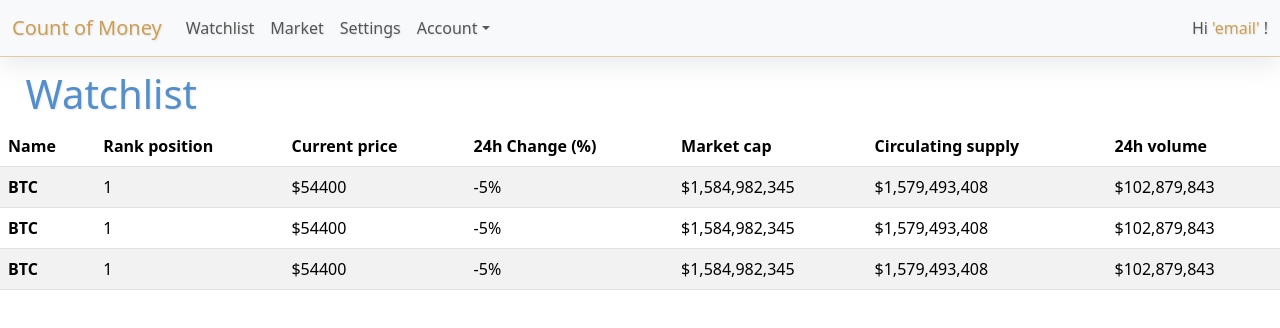
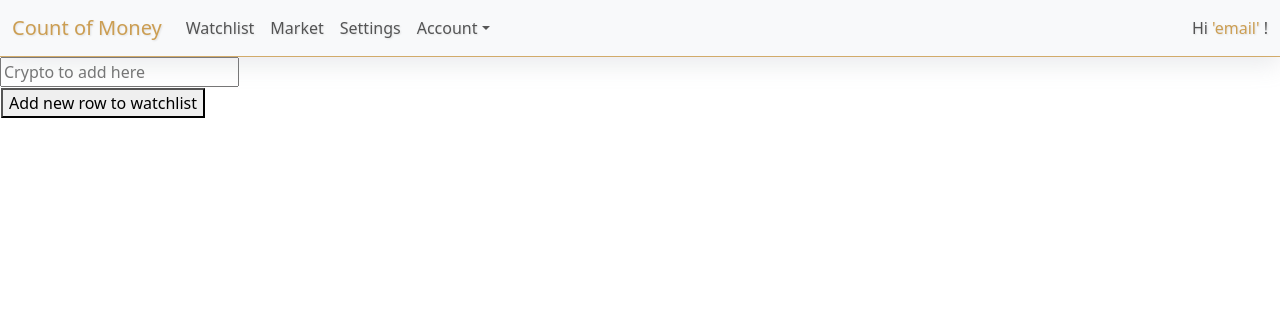
Before and after one commit to GautierBlandin/count-of-money, a React (Create React App) app in the folder front/: page /Watchlist in a window 1280 px wide. Shown: the top 328 px of the page. Built offline with nearby package versions, Linux system fonts and the light colour scheme.

Commit message:
Homepage & watchlist

```diff
--- a/front/public/index.html
+++ b/front/public/index.html
@@ -6,6 +6,7 @@
 
     <meta charset="utf-8" />
     <link rel="icon" href="%PUBLIC_URL%/favicon.ico" />
+    <link rel="stylesheet" href="https://cdnjs.cloudflare.com/ajax/libs/font-awesome/4.7.0/css/font-awesome.min.css">
     <meta name="viewport" content="width=device-width, initial-scale=1" />
     <meta name="theme-color" content="#000000" />
     <meta
--- a/front/src/components/Home.css
+++ b/front/src/components/Home.css
@@ -1,22 +1,52 @@
-aside {
+.Homepage {
+  /* debug */
+  /* background-color: green; */
+
+  height: 47vh;
+  width: 75%;
+  display: inline-block;
+  position: relative;
+}
+
+.AsideNews {
+  /* debug */
+  /* background-color: red; */
+  position: absolute;
   width: 25%;
   height: 94vh;
-  padding-left: 15px;
-  margin-left: 15px;
-  float: right;
-  background-color: rgb(248,249,250,1);
   box-shadow: rgba(149, 157, 165, 0.2) 0px 8px 24px;
-  border-left: 1px solid rgb(82, 143, 204, 0.5);
+  border-left: 1px solid rgb(82, 143, 204, 0.85);
 }
 
-.CHome{
-  padding-top: 1%;
-  margin-left: 1%;
+.Container {
+  position: relative;
 }
 
-.CHome-child{
-  padding-top: 1%;
-  margin-left: 4%;
+.Center {
+  /* transform: translate(-50%, -50%); */
+
+  position: absolute;
+  top: 71%;
+  width: 100%;
+  padding-top: 8%;
+  padding-bottom: 8%;
+  background-color: rgba(255, 255, 255, 0.975);
+  /* box-shadow: rgba(58, 61, 65, 0.7) 0px 8px 24px; */
+
+  justify-content: center;
+  text-align: center;
+  font-size: 18px;
+}
+
+.HomeBackground{
+  width: 75%;
+  height: 100%;
+  opacity: 0.85;
+  position: fixed;
+}
+
+.HomeBackground:hover{
+  opacity: 0.8;
 }
 
 .CFeed{
@@ -28,6 +58,7 @@ aside {
   margin-top: 5%;
 }
 
+
 .HHome, .HNews {
   text-shadow: 1px 1px 2px rgba(0, 0, 0, 0.1);
   color: #528FCC;
@@ -36,4 +67,42 @@ aside {
 
 .HNews{
   margin-top: 5%;
+  padding-left: 5%;
 }
+
+
+
+
+
+.Bottom{
+  position: absolute;
+  top: 180%;
+  width: 100%;
+}
+
+.fa {
+  padding: 20px;
+  font-size: 30px;
+  width: 30px;
+  text-align: center;
+  text-decoration: none;
+}
+
+.fa:hover {
+    opacity: 0.7;
+}
+
+.fa-facebook {
+  color: white;
+  padding-right: 2vw;
+}
+
+.fa-twitter {
+  color: white;
+  padding-right: 2vw;
+}
+
+.fa-linkedin {
+  color: white;
+  padding-right: 2vw;
+}
--- a/front/src/components/Home.tsx
+++ b/front/src/components/Home.tsx
@@ -1,11 +1,15 @@
 import React, { useState } from 'react';
 
 import 'bootstrap/dist/css/bootstrap.min.css';
+
 import {
     Toast, ToastHeader, ToastBody, Spinner
 } from 'reactstrap';
 
 import './Home.css'
+
+import homeBackground from "./homeBackground.jpg";
+declare module "*.jpg";
 
 export default function Home() {
   // Declare a new state variable, which we'll call "count"
@@ -14,9 +18,25 @@ export default function Home() {
   return (
     // <p>You clicked {count} times</p>
 
-    <div>
+<div className="Container">
 
-        <aside>
+    <div className="Homepage">
+
+        <img src={homeBackground} className="HomeBackground" />
+        <div className="Center">
+            Centered
+        </div>
+
+        <div className="Bottom">
+            <a href="#" className="fa fa-facebook"></a>
+            <a href="#" className="fa fa-twitter"></a>
+            <a href="#" className="fa fa-linkedin"></a>
+        </div>
+
+    </div>
+
+    <div className="Homepage AsideNews">
+
     <h1 className="HNews">News</h1>
 
         <div className="CFeed">
@@ -62,21 +82,6 @@ export default function Home() {
             </Toast>
         </div>
 
-        </aside>
-
-        <div className="CHome">
-
-        <h1 className="HHome">Home</h1>
-
-            <div className="CHome-child">
-
-                <p>Post haec Gallus Hierapolim profecturus ut expeditioni specie tenus adesset, Antiochensi plebi suppliciter obsecranti ut inediae dispelleret metum, quae per multas
-                    difficilisque causas adfore iam sperabatur, non ut mos est principibus, quorum diffusa potestas localibus subinde medetur aerumnis, disponi quicquam statuit vel ex
-                    provinciis alimenta transferri conterminis, sed consularem Syriae Theophilum prope adstantem ultima metuenti multitudini dedit id adsidue replicando quod invito
-                    rectore nullus egere poterit victu.</p>
-
-            </div>
-
     </div>
 
 </div>
--- a/front/src/components/Market.tsx
+++ b/front/src/components/Market.tsx
@@ -1,21 +1,18 @@
-import React, { useState } from 'react';
+import React, { Component } from 'react';
 
 import 'bootstrap/dist/css/bootstrap.min.css';
 import {
   Table
 } from 'reactstrap';
 
-import './Market.css';
+import './Watchlist.css'
 
-export default function Market() {
-  // Declare a new state variable, which we'll call "count"
-  // const [count, setCount] = useState(0);
+class Market extends Component {
 
+  render () {
     return (
-    // <p>You clicked {count} times</p>
-
         <div>
-      <h1 className="HMarket">Market</h1>
+            <h1 className="HWatchlist">Market</h1>
 
             <Table
               hover
@@ -121,6 +118,8 @@ export default function Market() {
               </tbody>
             </Table>
         </div>
-
     );
   }
+}
+
+export default Market;
--- a/front/src/components/Watchlist.tsx
+++ b/front/src/components/Watchlist.tsx
@@ -1,125 +1,50 @@
-import React, { Component } from 'react';
-
-import 'bootstrap/dist/css/bootstrap.min.css';
-import {
-  Table
-} from 'reactstrap';
-
+import React, { useState }from "react";
 import './Watchlist.css'
 
-class Watchlist extends Component {
+type RowData = {
+  message: string;
+}
 
-  render () {
+interface IState {
+  rows: RowData[];
+}
+
+export default function Watchlist() {
+  const [state, setState] = useState<IState>({rows: []});
+
+  const addRow = () => {
+    setState({
+      rows: [...state.rows, { message: "Test" }]
+    })
+  }
+
+  const { rows } = state;
+
   return (
     <div>
-            <h1 className="HWatchlist">Watchlist</h1>
 
-            <Table
-              hover
-              responsive
-              size=""
-              striped
-            >
+      <input placeholder='Crypto to add here' type='text' />
+
+      <table>
           <thead>
-                <tr>
-                  <th>
-                    Name
+            <th colSpan={1}>
+                <button onClick={addRow}>Add new row to watchlist</button>
             </th>
-                  <th>
-                    Rank position
-                  </th>
-                  <th>
-                    Current price
-                  </th>
-                  <th>
-                    24h Change (%)
-                  </th>
-                  <th>
-                    Market cap
-                  </th>
-                  <th>
-                    Circulating supply
-                  </th>
-                  <th>
-                    24h volume
-                  </th>
-                </tr>
           </thead>
           <tbody>
+            { rows.map(element => (
                 <tr>
-                  <th scope="row">
-                    BTC
-                  </th>
                   <td>
-                    1
+                    Cell 1
                   </td>
                   <td>
-                    $54400
-                  </td>
-                  <td>
-                    -5%
-                  </td>
-                  <td>
-                    $1,584,982,345
-                  </td>
-                  <td>
-                    $1,579,493,408
-                  </td>
-                  <td>
-                    $102,879,843
+                    Cell 2
                   </td>
                 </tr>
-                <tr>
-                <th scope="row">
-                    BTC
-                  </th>
-                  <td>
-                    1
-                  </td>
-                  <td>
-                    $54400
-                  </td>
-                  <td>
-                    -5%
-                  </td>
-                  <td>
-                    $1,584,982,345
-                  </td>
-                  <td>
-                    $1,579,493,408
-                  </td>
-                  <td>
-                    $102,879,843
-                  </td>
-                </tr>
-                <tr>
-                <th scope="row">
-                    BTC
-                  </th>
-                  <td>
-                    1
-                  </td>
-                  <td>
-                    $54400
-                  </td>
-                  <td>
-                    -5%
-                  </td>
-                  <td>
-                    $1,584,982,345
-                  </td>
-                  <td>
-                    $1,579,493,408
-                  </td>
-                  <td>
-                    $102,879,843
-                  </td>
-                </tr>
+              ))
+            }
           </tbody>
-            </Table>
+      </table>
     </div>
   );
 }
-}
-
-export default Watchlist;
--- a/front/src/shared/Navigation.css
+++ b/front/src/shared/Navigation.css
@@ -1,7 +1,7 @@
 .Navbar{
     box-shadow: rgba(149, 157, 165, 0.2) 0px 8px 24px;
     text-shadow: 1px 1px 2px rgba(0, 0, 0, 0.1);
-    border-bottom: 1px solid rgb(204, 158, 82, 0.5);
+    border-bottom: 1px solid rgb(204, 158, 82, 0.85);
 }
 
 .DNavbarBrand, .SEmail {
```
Also changed, not shown: front/package.json (+8 -3 lines), front/src/components/makeData.tsx (added, +40 -0 lines), 2 other files (tests, documents, lock files or other folders). Lines whose indentation alone changed are shown as unchanged.
